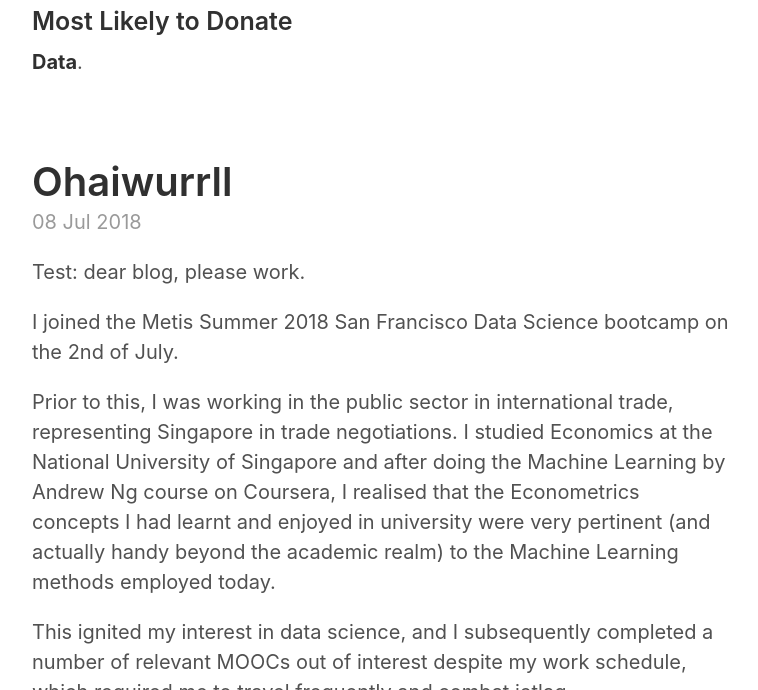
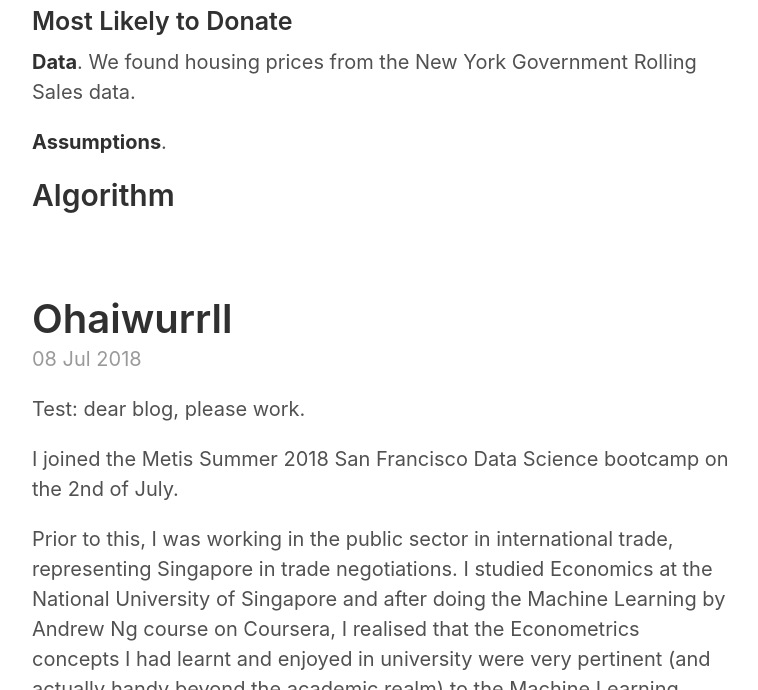
Before and after one commit to Karawkz/Karawkz, a Jekyll site: the page built from index.html, in a window 1280 px wide and 900 px high, scrolled down 2172 px, cut to the strip 210-900 px from the top of the window. Shown: the whole strip, without its empty margins (258-1016 px from the left). Built offline with Jekyll 4.4.1, drawn with Linux system fonts in a browser that asks for light colours; the list of posts is cut into pages by our own code.

Commit message:
Update 2018-07-11-Maximizing Engagement.md

```diff
--- a/_posts/2018-07-11-Maximizing Engagement.md
+++ b/_posts/2018-07-11-Maximizing Engagement.md
@@ -26,4 +26,8 @@ To find out which stations the charity should focus most of its resources (i.e.
 
 ### Most Likely to Donate
 
-**Data**.
+**Data**. We found housing prices from the New York Government Rolling Sales data.
+
+**Assumptions**.
+
+## Algorithm
```
